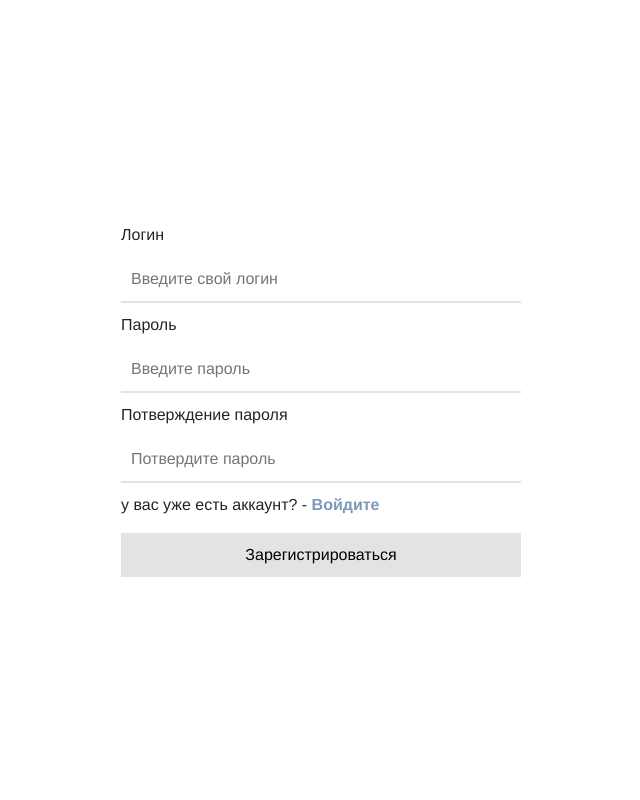
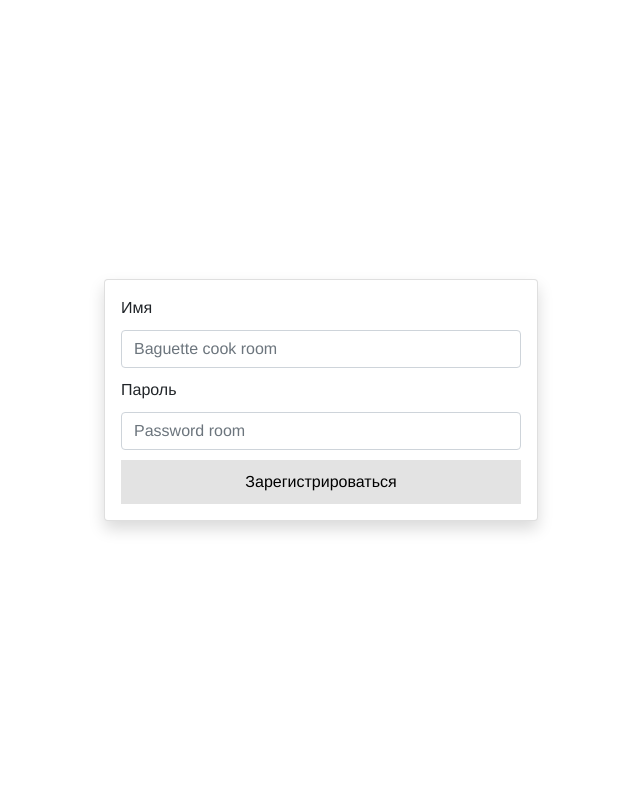
Before and after one commit to DMDAAAR/Accounting-for-network-load-and-cabinet-material-consumption, a PHP site: page /views/register.view.php in a window 1280 px wide. Shown: the whole page, without its empty margins (319-959 px from the left). Run offline with PHP 8.4, Linux system fonts and the light colour scheme.

Commit message:
Update register.view.php

```diff
--- a/superproject/views/register.view.php
+++ b/superproject/views/register.view.php
@@ -1,25 +1,25 @@
-<!doctype html>
+<!DOCTYPE html>
 <html lang="en">
 <head>
     <meta charset="UTF-8">
-
-    <title>авторизация</title>
-    <link href="https://cdn.jsdelivr.net/npm/bootstrap@5.0.2/dist/css/bootstrap.min.css" rel="stylesheet" integrity="sha384-EVSTQN3/azprG1Anm3QDgpJLIm9Nao0Yz1ztcQTwFspd3yD65VohhpuuCOmLASjC" crossorigin="anonymous">
-    <link rel="stylesheet" href="/superproject/views/main.css">
+    <title>Регистрация</title>
+    <link href="https://cdn.jsdelivr.net/npm/bootstrap@5.0.2/dist/css/bootstrap.min.css" rel="stylesheet">
+    <link href="/superproject/views/main.css" rel="stylesheet">
 </head>
 <body>
-<form action="" method="post">
-
-    <label>Логин</label>
-    <input type="text" name="username" placeholder="Введите свой логин">
-    <label>Пароль</label>
-    <input type="password" name="password" placeholder="Введите пароль">
-    <label>Потверждение пароля</label>
-    <input type="password" name="password_hash" placeholder="Потвердите пароль">
-    <p>
-        у вас уже есть аккаунт? - <a href="../controllers/login.controller.php">Войдите</a>
-    </p>
-    <button type="submit">Зарегистрироваться</button>
-</form>
+    <div class="container d-flex justify-content-center align-items-center min-vh-100">
+        <div class="card shadow">
+            <div class="card-body">
+                <form action="" method="post">
+                    <div class="alert alert-danger" role="alert" style="display: none;"></div>
+                    <label>Имя</label>
+                    <input type="text" class="form-control" name="username" placeholder="Baguette cook room">
+                    <label>Пароль</label>
+                    <input type="password" class="form-control" name="password_hash" placeholder="Password room">
+                    <button type="submit" class="btn-custom-green">Зарегистрироваться</button>
+                </form>
+            </div>
+        </div>
+    </div>
 </body>
 </html>
```
